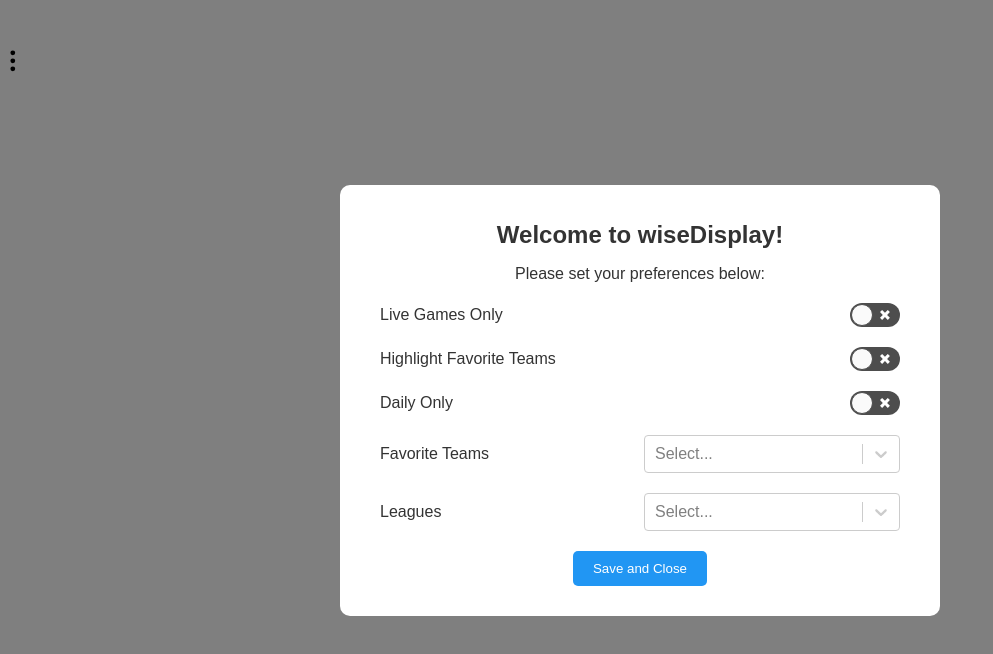
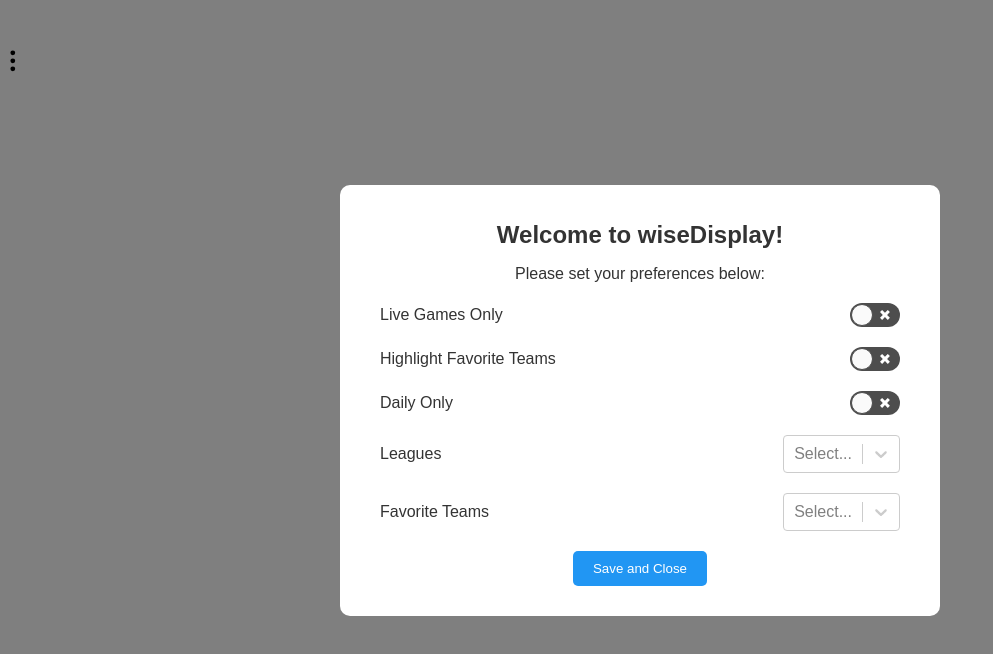
Before and after one commit to jonathanlkorman/wiseDisplay, a React (Create React App) app in the folder wiseDisplay-fe/: page / in a window 1280 px wide. Shown: the top 654 px of the page, without its empty margins (0-993 px from the left). Built offline with nearby package versions, Linux system fonts and the light colour scheme; no server answers.

Commit message:
fix width of select field

```diff
--- a/wiseDisplay-fe/src/components/PreferencesModal/preferencesModal.css
+++ b/wiseDisplay-fe/src/components/PreferencesModal/preferencesModal.css
@@ -58,3 +58,7 @@
 button:hover {
     background-color: #1976d2;
 }
+
+#favTeams, #leagues {
+    max-width: 70%;
+}
--- a/wiseDisplay-fe/src/components/PreferencesModal/preferencesModal.tsx
+++ b/wiseDisplay-fe/src/components/PreferencesModal/preferencesModal.tsx
@@ -57,6 +57,17 @@
             />
           </div>
           <div className="form-group">
+            <label htmlFor="leagues">Leagues</label>
+            <Select
+              id="leagues"
+              name="leagues"
+              value={preferences.leagues}
+              options={leagueOptions}
+              isMulti
+              onChange={(options: any) => handleSelectChange("leagues", options)}
+            />
+          </div>
+          <div className="form-group">
             <label htmlFor="favTeams">Favorite Teams</label>
             <Select
               id="favTeams"
@@ -65,29 +76,6 @@
               options={teamOptions}
               isMulti
               onChange={(options: any) => handleSelectChange("favTeams", options)}
-              styles={{
-                control: (baseStyles, state) => ({
-                  ...baseStyles,
-                  width: '20vw',
-                }),
-              }}
-            />
-          </div>
-          <div className="form-group">
-            <label htmlFor="leagues">Leagues</label>
-            <Select
-              id="leagues"
-              name="leagues"
-              value={preferences.leagues}
-              options={leagueOptions}
-              isMulti
-              onChange={(options: any) => handleSelectChange("leagues", options)}
-              styles={{
-                control: (baseStyles, state) => ({
-                  ...baseStyles,
-                  width: '20vw',
-                }),
-              }}
             />
           </div>
           <button type="button" onClick={handleClose}>
```
